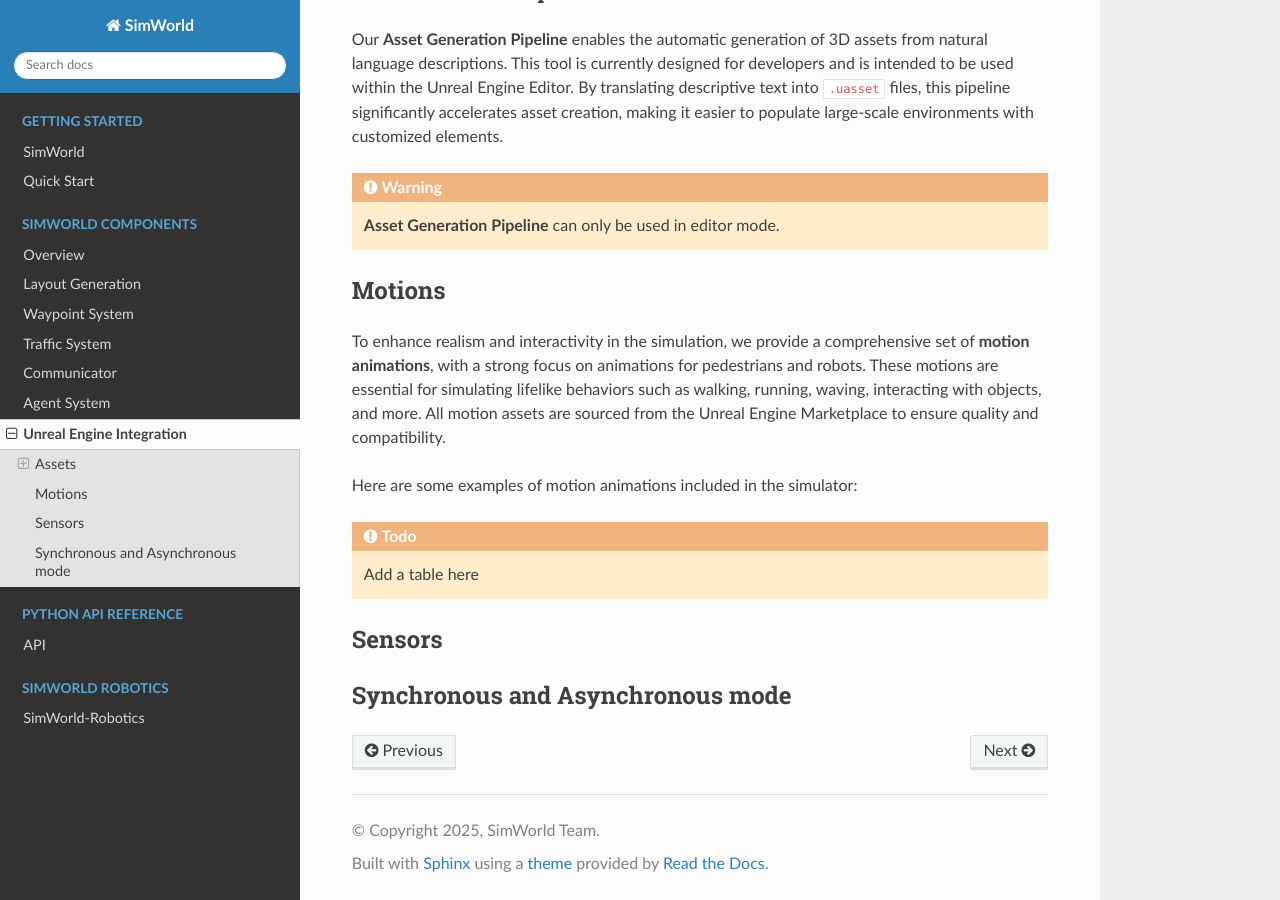
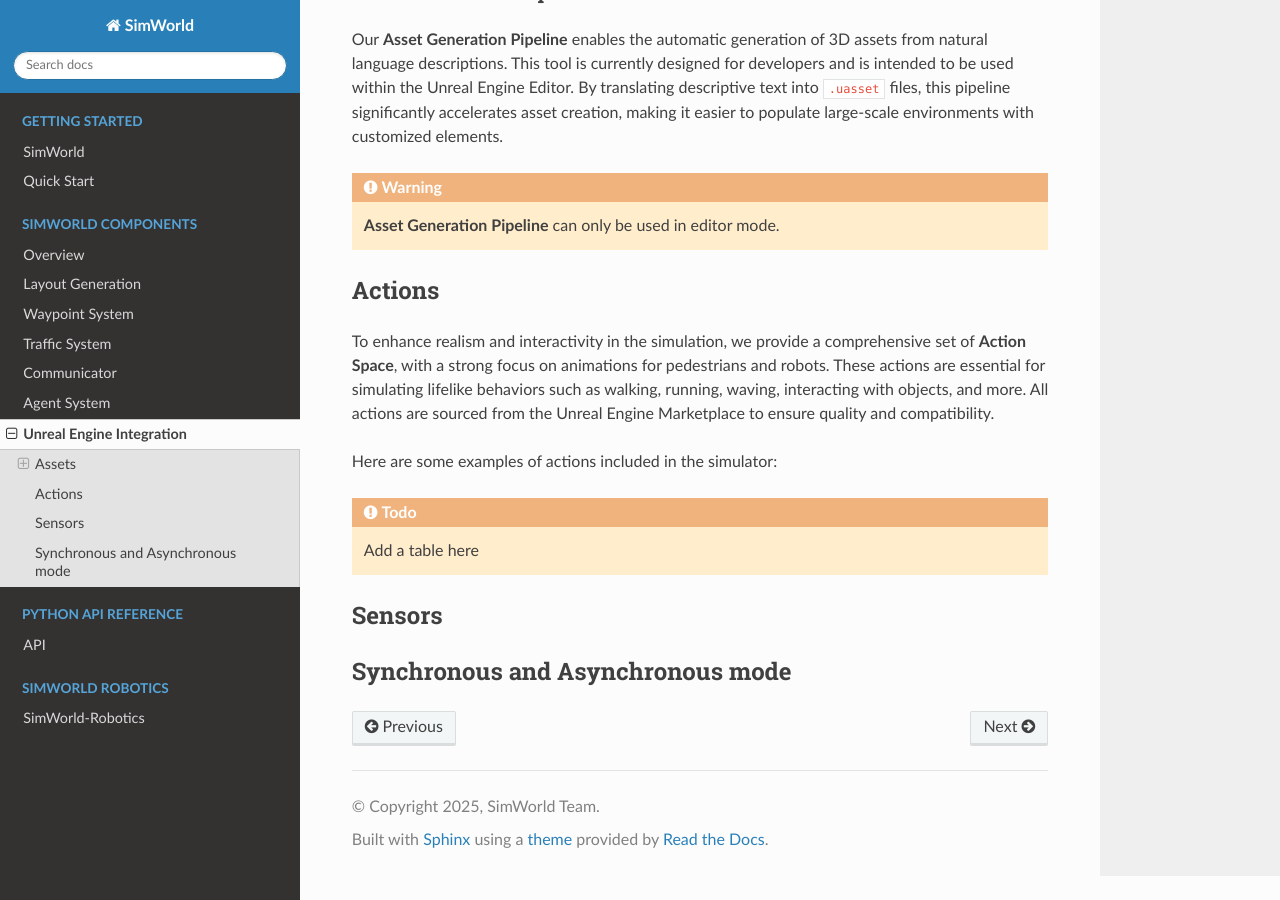
Before and after one commit to KoeYe/SimWorld-doc, a Sphinx documentation site: the page built from docs/source/components/ue_detail.md, in a window 1280 px wide and 900 px high, scrolled down 1459 px. Built offline with Sphinx 7.4.7 and the Read the Docs theme 3.1.0, drawn with Linux system fonts in a browser that asks for light colours.

Commit message:
finish agent system

````diff
--- a/docs/source/components/ue_detail.md
+++ b/docs/source/components/ue_detail.md
@@ -33,11 +33,11 @@ Our **Asset Generation Pipeline** enables the automatic generation of 3D assets
 **Asset Generation Pipeline** can only be used in editor mode.
 ```
 
-## Motions
+## Actions
 
-To enhance realism and interactivity in the simulation, we provide a comprehensive set of **motion animations**, with a strong focus on animations for pedestrians and robots. These motions are essential for simulating lifelike behaviors such as walking, running, waving, interacting with objects, and more. All motion assets are sourced from the Unreal Engine Marketplace to ensure quality and compatibility.
+To enhance realism and interactivity in the simulation, we provide a comprehensive set of **Action Space**, with a strong focus on animations for pedestrians and robots. These actions are essential for simulating lifelike behaviors such as walking, running, waving, interacting with objects, and more. All actions are sourced from the Unreal Engine Marketplace to ensure quality and compatibility.
 
-Here are some examples of motion animations included in the simulator:
+Here are some examples of actions included in the simulator:
 
 ```{todo}
 Add a table here
````
Also changed, not shown: docs/source/components/agent_system.md (+2 -0 lines).
